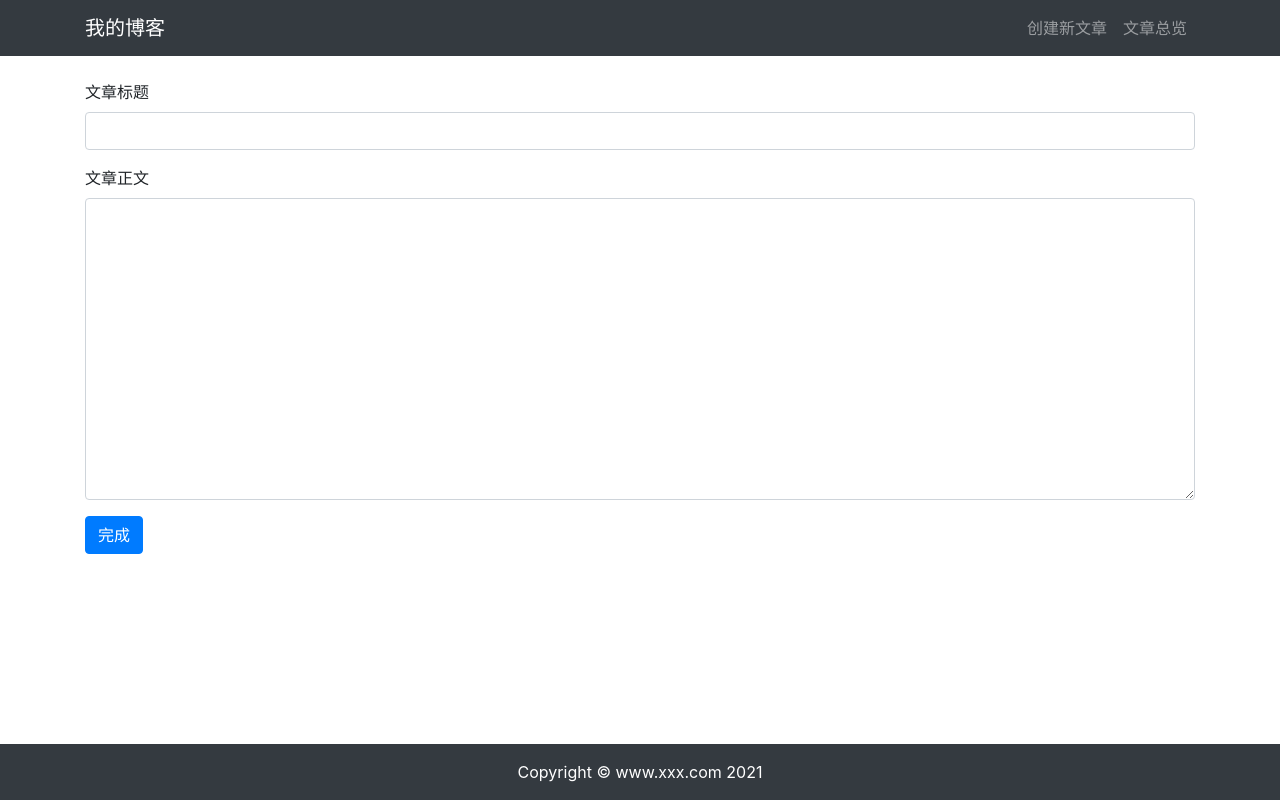
After one commit to CheeseT-7/django_project, a Django app: page /article/article-create/ in a window 1280 px wide. The commit adds this page. Run offline with Django 3.2, Linux system fonts and the light colour scheme; some libraries are stand-ins or nearby versions.

Commit message:
add article create function

```diff
--- /dev/null
+++ b/my_blog/article/forms.py
@@ -0,0 +1,22 @@
+#!/user/bin/env python
+# coding=utf-8
+"""
+@project : django_project
+@author  : CheeseT
+#@file   : forms.py
+#@ide    : PyCharm
+#@time   : 2021-12-29 16:48:13
+"""
+# 引入表单类
+from django import forms
+# 引入文章模型
+from .models import ArticlePost
+
+
+# 写文章的表单类
+class ArticlePostForm(forms.ModelForm):
+    class Meta:
+        # 指明数据模型的来源
+        model = ArticlePost
+        # 定义表单包含的字段
+        fields = ('title', 'body')
--- a/my_blog/article/urls.py
+++ b/my_blog/article/urls.py
@@ -21,4 +21,6 @@ urlpatterns = [
     path('article-list/', views.article_list, name='article_list'),
     # 文章详情
     path('article-detail/<int:id>/', views.article_detail, name='article_detail'),
+    # 写文章
+    path('article-create/', views.article_create, name='article_create'),
 ]
--- a/my_blog/article/views.py
+++ b/my_blog/article/views.py
@@ -1,8 +1,13 @@
-from django.shortcuts import render
+# 引入redirect重定向模块
+from django.shortcuts import render, redirect
 # 导入HttpResponse模块
 from django.http import HttpResponse
 # 导入数据模型ArticlePost
 from .models import ArticlePost
+# 引入定义的ArticlePostForm表单类
+from .forms import ArticlePostForm
+# 引入User模型
+from django.contrib.auth.models import User
 
 # 引入markdown模块
 import markdown
@@ -38,3 +43,34 @@ def article_detail(request, id):
     context = {'article': article}
     # 载入模版，并返回context对象
     return render(request, 'article/detail.html', context)
+
+
+# 写文章的视图
+def article_create(request):
+    # 判断用户是否提交数据
+    if request.method == 'POST':
+        # 将提交的数据赋值到表单实例中
+        article_post_form = ArticlePostForm(data=request.POST)
+        # 判断提交的数据是否满足模型的要求
+        if article_post_form.is_valid():
+            # 保存数据，但暂时不提交到数据库中
+            new_article = article_post_form.save(commit=False)
+            # 指定数据中 id=1 的用户为作者
+            # 如果你进行过删除数据表的操作，可能会找不到id=1的用户
+            # 此时请重新创建用户，并传入此用户的id
+            new_article.author = User.objects.get(id=1)
+            # 将新文章保存到数据库中
+            new_article.save()
+            # 完成后返回到文章列表
+            return redirect('article:article_list')
+        # 如果数据不合法，返回错误信息
+        else:
+            return HttpResponse('表单信息有误，请重新填写。')
+    # 如果用户请求获取数据
+    else:
+        # 创建表单类实例
+        article_post_form = ArticlePostForm()
+        # 赋值上下文
+        context = {'article_post_form': article_post_form}
+        # 返回模版
+        return render(request, 'article/create.html', context)
--- /dev/null
+++ b/my_blog/templates/article/create.html
@@ -0,0 +1,36 @@
+<!-- extends表明此页面继承自base.html文件 -->
+{% extends "base.html" %} {% load staticfiles %}
+<!-- 写入base.html中定义的title -->
+{% block title %}写文章{% endblock title %}
+<!-- 写入base.html中定义的content -->
+{% block content %}
+<!-- 写文章表单 -->
+<div class="container">
+    <div class="row">
+        <div class="col-12">
+            <br>
+            <!-- 提交文章的表单 -->
+            <form method="post" action=".">
+                <!-- Django中需要POST数据的地方都必须有csrf_token -->
+                {% csrf_token %}
+                <!-- 文章标题 -->
+                <div class="form-group">
+                    <!-- 标签 -->
+                    <label for="title">文章标题</label>
+                    <!-- 文本框 -->
+                    <input type="text" class="form-control" id="title" name="title">
+                </div>
+                <!-- 文章正文 -->
+                <div class="form-group">
+                    <!-- 标签 -->
+                    <label for="body">文章正文</label>
+                    <!--文本区域 -->
+                    <textarea type="text" class="form-control" id="body" name="body" rows="12"></textarea>
+                </div>
+                <!-- 提交按钮 -->
+                <button type="submit" class="btn btn-primary">完成</button>
+            </form>
+        </div>
+    </div>
+</div>
+{% endblock content %}
--- a/my_blog/templates/header.html
+++ b/my_blog/templates/header.html
@@ -10,7 +10,10 @@
             <ul class="navbar-nav">
                 <!-- 条目 -->
                 <li class="nav-item">
-                    <a class="nav-link" href="{% url 'article:article_list' %}">文章</a>
+                    <a class="nav-link" href="{% url 'article:article_create' %}">创建新文章</a>
+                </li>
+                <li class="nav-item">
+                    <a class="nav-link" href="{% url 'article:article_list' %}">文章总览</a>
                 </li>
             </ul>
         </div>
```
Also changed, not shown: my_blog/db.sqlite3.
